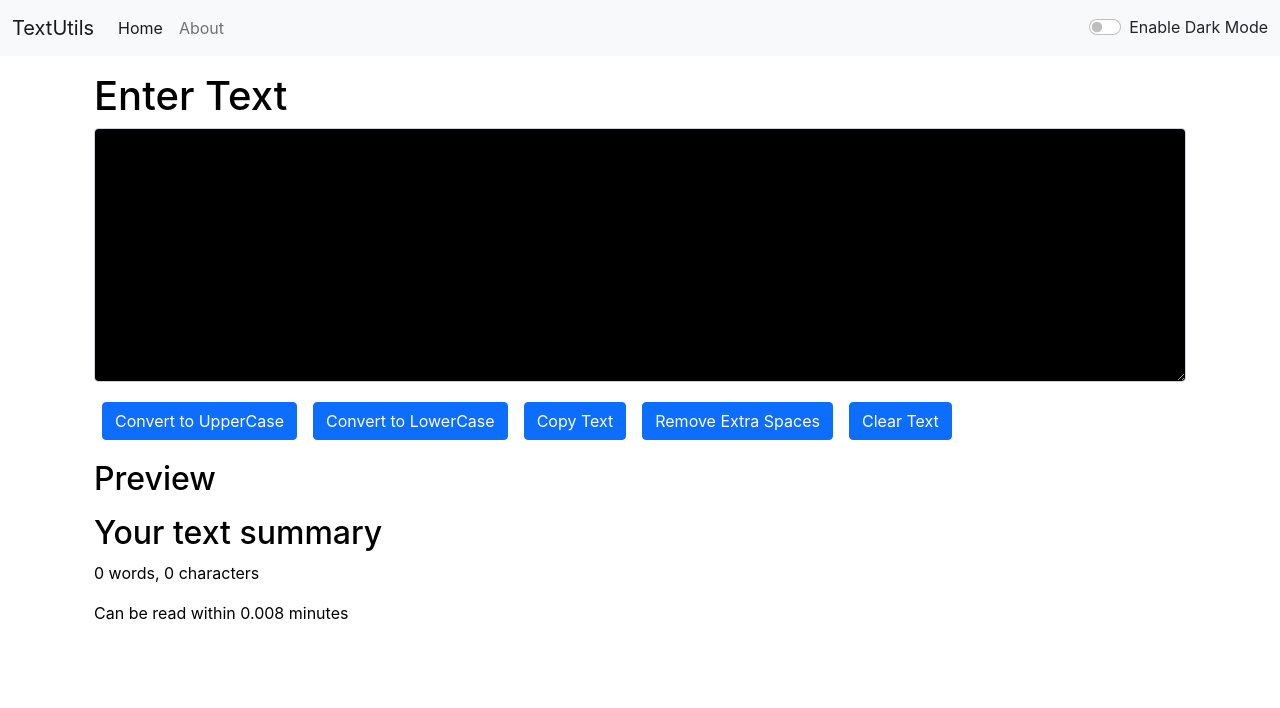
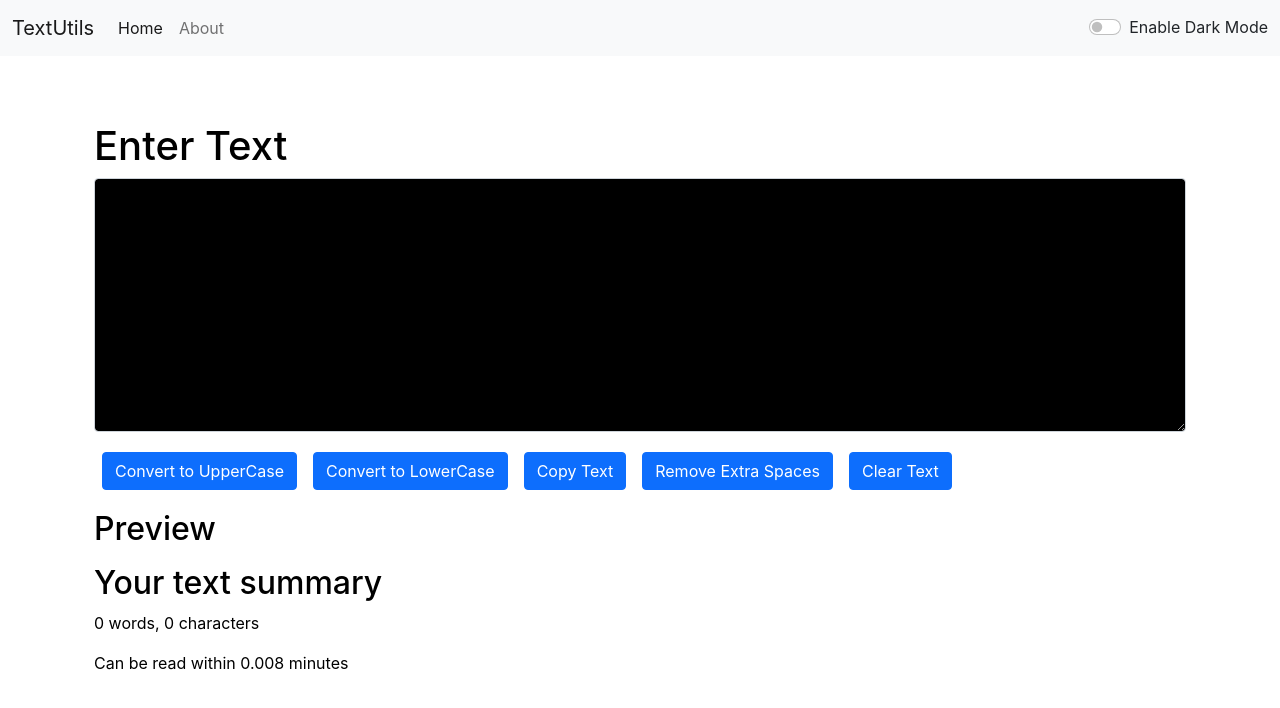
Before and after one commit to agrawalkunal2001/TextUtilities, a React (Create React App) app: page / in a window 1280 px wide. Shown: the top 708 px of the page. Built offline with nearby package versions, Linux system fonts and the light colour scheme.

Commit message:
Fixed layout issue

```diff
--- a/src/components/Alert.js
+++ b/src/components/Alert.js
@@ -7,9 +7,11 @@ export default function Alert(props) {
     }
 
     return (
-        props.alert &&  // if props.alert is false, nothing will be evaluated
-        <div className={`alert alert-${props.alert.type} alert-dismissible fade show`} role="alert">
-            <strong>{capital(props.alert.type)}</strong>: {props.alert.msg}
+        <div style={{height: "50px"}}>
+            {props.alert &&  // if props.alert is false, nothing will be evaluated
+            <div className={`alert alert-${props.alert.type} alert-dismissible fade show`} role="alert">
+                <strong>{capital(props.alert.type)}</strong>: {props.alert.msg}
+            </div>}
         </div>
     )
 }
```
